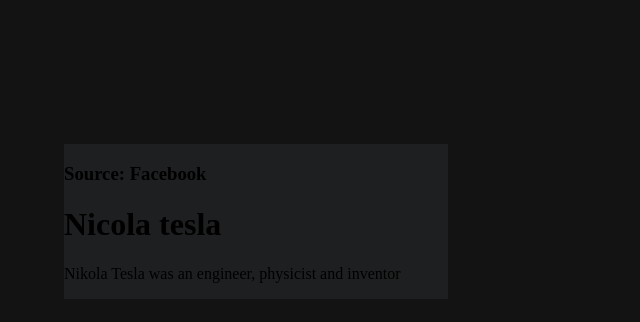
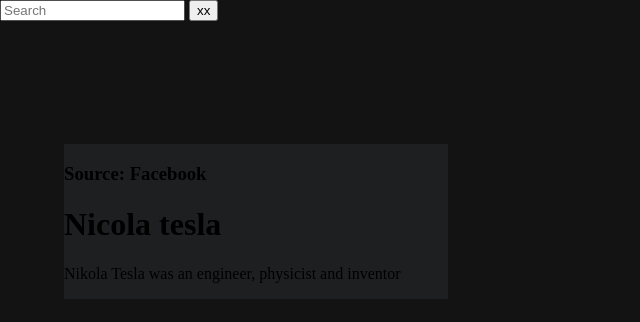
Before and after one commit to guillemsenabre/NewsWebCrawler, a Flask app: page /search in a window 1280 px wide. Shown: the top 322 px of the page, without its empty margins (0-640 px from the left). Run offline with Flask 3, Linux system fonts and the light colour scheme.

Commit message:
feat: search template improvements

```diff
--- a/app/templates/search/search.html
+++ b/app/templates/search/search.html
@@ -9,7 +9,10 @@
 </head>
 <body>
   <header>
-
+    <form action="/search" method="post">
+      <input id="inputBox" placeholder="Search">
+      <button id="searchBtn" type="submit">xx</button>
+    </form>
   </header>
   <div id="searchContainer">
     <div id="linksContainer">
```
